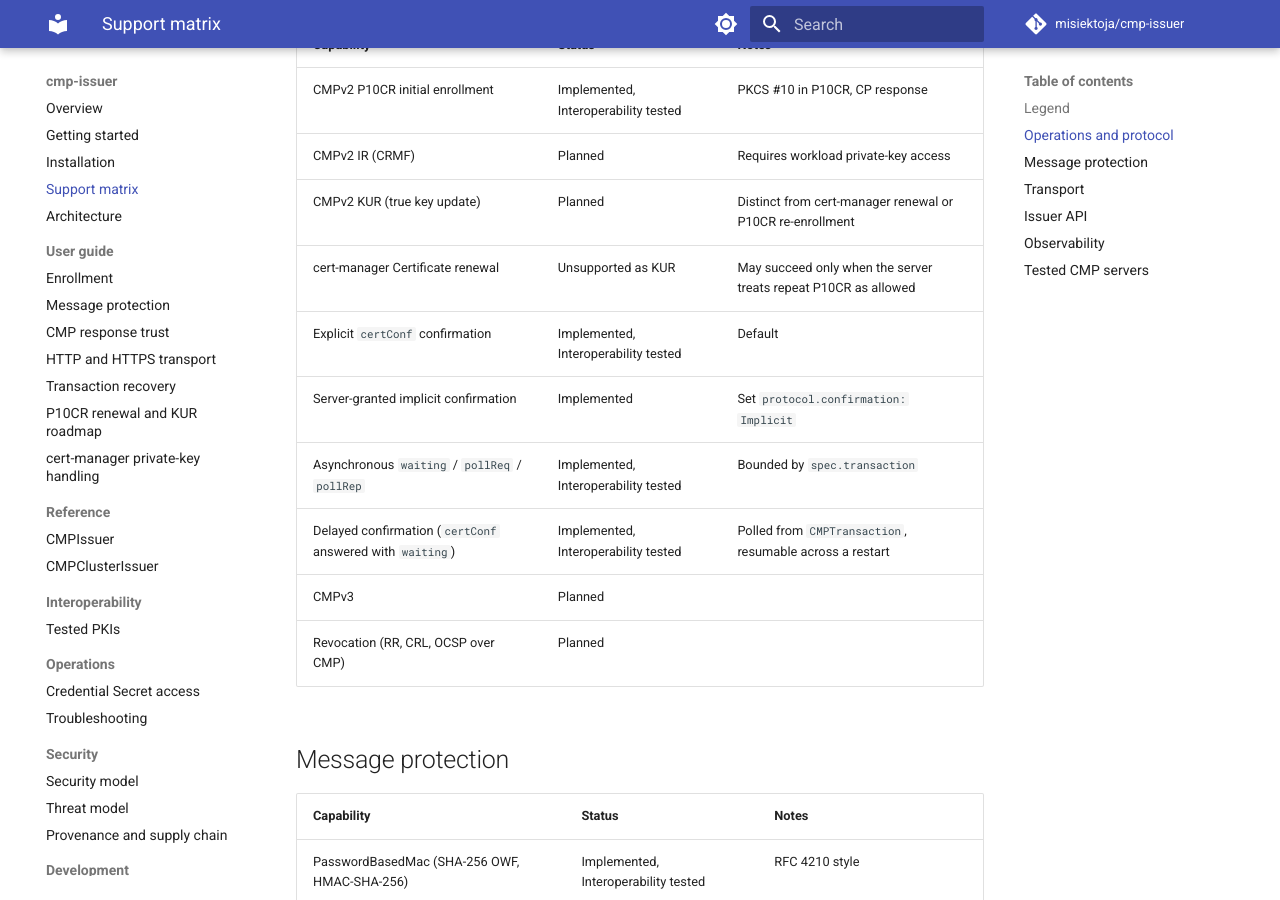
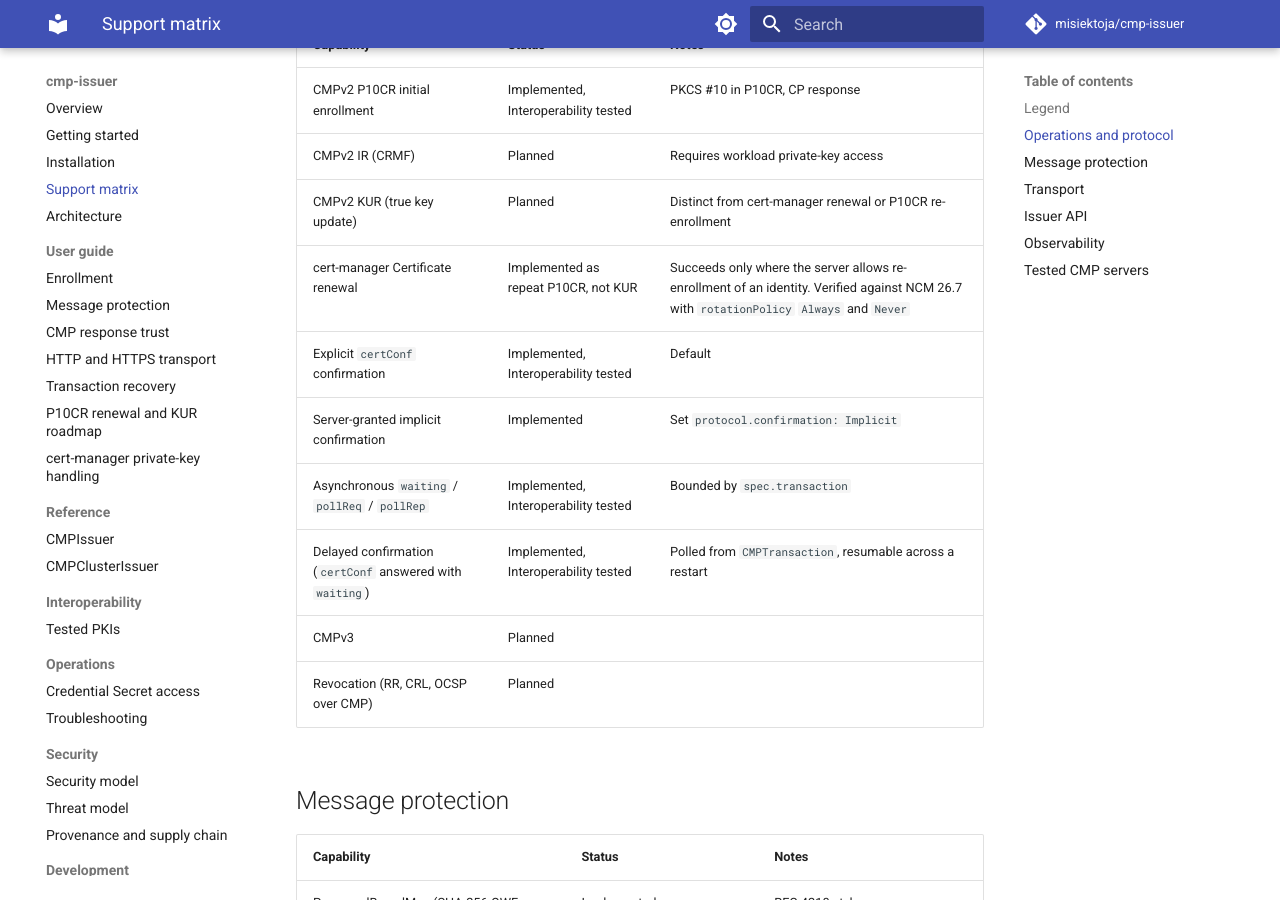
Before and after one commit to misiektoja/cmp-issuer, an MkDocs documentation site: the page built from docs/support-matrix.md, in a window 1280 px wide and 900 px high, scrolled down 706 px. Built offline with MkDocs 1.6.1 and Material for MkDocs 9.7.7, drawn with Linux system fonts in a browser that asks for light colours; comment, search, counter and statistics services are not loaded.

Commit message:
docs: mark cert-manager renewal as implemented re-enrollment

```diff
--- a/docs/support-matrix.md
+++ b/docs/support-matrix.md
@@ -19,7 +19,7 @@ cmp-issuer implements a narrow CMPv2 profile for cert-manager external issuance.
 | CMPv2 P10CR initial enrollment | Implemented, Interoperability tested | PKCS #10 in P10CR, CP response |
 | CMPv2 IR (CRMF) | Planned | Requires workload private-key access |
 | CMPv2 KUR (true key update) | Planned | Distinct from cert-manager renewal or P10CR re-enrollment |
-| cert-manager Certificate renewal | Unsupported as KUR | May succeed only when the server treats repeat P10CR as allowed |
+| cert-manager Certificate renewal | Implemented as repeat P10CR, not KUR | Succeeds only where the server allows re-enrollment of an identity. Verified against NCM 26.7 with `rotationPolicy` `Always` and `Never` |
 | Explicit `certConf` confirmation | Implemented, Interoperability tested | Default |
 | Server-granted implicit confirmation | Implemented | Set `protocol.confirmation: Implicit` |
 | Asynchronous `waiting` / `pollReq` / `pollRep` | Implemented, Interoperability tested | Bounded by `spec.transaction` |
```
